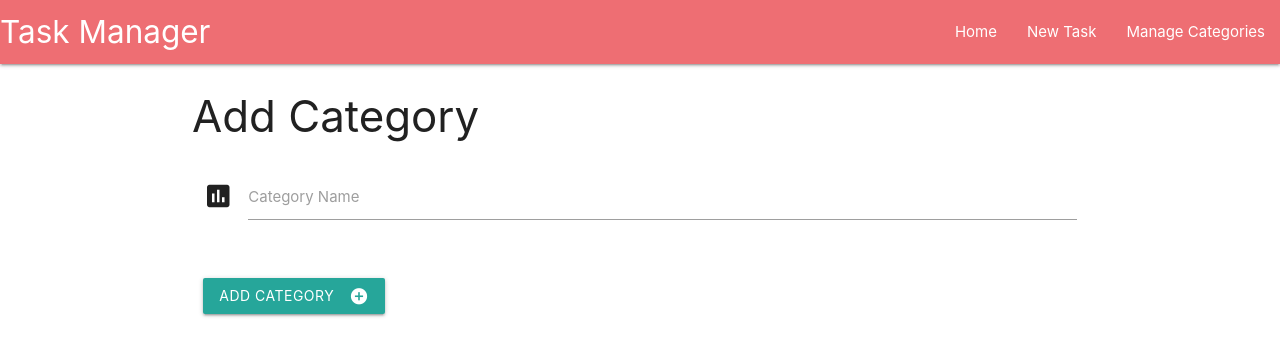
After one commit to julian-garcia/task-manager, a Flask app: page /add_category in a window 1280 px wide. The commit adds this page. Shown: the top 356 px of the page. Run offline with Flask 2, Linux system fonts and the light colour scheme; some libraries are stand-ins or nearby versions.

Commit message:
Category add/edit/delete, Navigation

```diff
--- a/app.py
+++ b/app.py
@@ -36,13 +36,13 @@ def add_task():
 def edit_task(task_id):
     if request.method == 'POST':
         is_urgent = 'false' if request.form.get('is_urgent', 'false')=='false' else 'true'
-        update_task = {
-                    'category_name': request.form["category"],
-                    'task_name': request.form["task_name"],
-                    'task_description': request.form["task_description"],
-                    'is_urgent': is_urgent,
-                    'due_date': request.form["due_date"]
-                   }
+        update_task =  {
+                        'category_name': request.form["category"],
+                        'task_name': request.form["task_name"],
+                        'task_description': request.form["task_description"],
+                        'is_urgent': is_urgent,
+                        'due_date': request.form["due_date"]
+                       }
         mongo.db.tasks.update({'_id': ObjectId(task_id)}, update_task)
         return redirect(url_for('get_tasks'))
 
@@ -50,6 +50,40 @@ def edit_task(task_id):
     all_categories = mongo.db.categories.find()
     return render_template('edittask.html', task=the_task, categories=all_categories)
 
+@app.route('/delete_task/<task_id>')
+def delete_task(task_id):
+    mongo.db.tasks.remove({'_id': ObjectId(task_id)})
+    return redirect(url_for('get_tasks'))
+
+@app.route('/get_categories')
+def get_categories():
+    return render_template("categories.html",
+                           categories=mongo.db.categories.find())
+
+@app.route('/delete_category/<category_id>')
+def delete_category(category_id):
+    mongo.db.categories.remove({'_id': ObjectId(category_id)})
+    return redirect(url_for('get_categories'))
+
+@app.route('/edit_category/<category_id>', methods=['POST','GET'])
+def edit_category(category_id):
+    if request.method == 'POST':
+        update_category =  {'category_name': request.form["category_name"]}
+        mongo.db.categories.update({'_id': ObjectId(category_id)}, update_category)
+        return redirect(url_for('get_categories'))
+
+    the_category = mongo.db.categories.find_one({'_id': ObjectId(category_id)})
+    return render_template('editcategory.html', category=the_category)
+
+@app.route('/add_category', methods=['POST','GET'])
+def add_category():
+    if request.method == 'POST':
+        new_category = {'category_name': request.form["category_name"]}
+        mongo.db.categories.insert_one(new_category)
+        return redirect(url_for('get_categories'))
+
+    return render_template("addcategory.html")
+
 if __name__ == '__main__':
     app.run(host=os.getenv('IP'),
             port=int(os.getenv('PORT') or 8000),
--- /dev/null
+++ b/templates/addcategory.html
@@ -0,0 +1,22 @@
+{% extends 'base.html' %}
+{% block content %}
+  <h3>Add Category</h3>
+  <div class="row">
+    <form action="" method="POST" class="col s12">
+      <div class="row">
+        <div class="input-field col s12">
+          <i class="material-icons prefix">poll</i>
+          <input id="category_name" name="category_name" type="text" class="validate">
+          <label for="category_name">Category Name</label>
+        </div>
+      </div>
+      <div class="row">
+        <div class="input-field col s12">
+          <button class="btn waves-effect waves-light" type="submit" name="action">Add Category
+            <i class="material-icons right">add_circle</i>
+          </button>
+        </div>
+      </div>
+    </form>
+  </div>
+{% endblock %}
--- a/templates/base.html
+++ b/templates/base.html
@@ -4,12 +4,30 @@
   <meta charset="UTF-8">
   <meta name="viewport" content="width=device-width, initial-scale=1.0">
   <meta http-equiv="X-UA-Compatible" content="ie=edge">
-  <title>Tasks</title>
+  <title>Task Manager</title>
   <link rel="stylesheet" href="https://cdnjs.cloudflare.com/ajax/libs/materialize/1.0.0-rc.2/css/materialize.min.css">
   <link href="https://fonts.googleapis.com/icon?family=Material+Icons" rel="stylesheet">
   <link rel="stylesheet" href="{{url_for('static', filename='styles/style.css')}}">
 </head>
 <body>
+  <header>
+    <nav>
+      <div class="nav-wrapper">
+        <a href="{{url_for('get_tasks')}}" class="brand-logo">Task Manager</a>
+        <a href="#" data-target="mobile-demo" class="sidenav-trigger"><i class="material-icons">menu</i></a>
+        <ul id="nav-mobile" class="right hide-on-med-and-down">
+          <li><a href="{{url_for('get_tasks')}}">Home</a></li>
+          <li><a href="{{url_for('add_task')}}">New Task</a></li>
+          <li><a href="{{url_for('get_categories')}}">Manage Categories</a></li>
+        </ul>
+      </div>
+    </nav>
+    <ul class="sidenav" id="mobile-demo">
+      <li><a href="{{url_for('get_tasks')}}">Home</a></li>
+      <li><a href="{{url_for('add_task')}}">New Task</a></li>
+      <li><a href="{{url_for('get_categories')}}">Manage Categories</a></li>
+    </ul>
+  </header>
   <div class="container">
   {% block content %}
   {% endblock %}
@@ -23,6 +41,8 @@
       var instances = M.Datepicker.init(elems);
       var elems = document.querySelectorAll('select');
       var instances = M.FormSelect.init(elems);
+      var elems = document.querySelectorAll('.sidenav');
+      var instances = M.Sidenav.init(elems);
     });
   </script>
 </body>
--- a/templates/edittask.html
+++ b/templates/edittask.html
@@ -59,7 +59,7 @@
       <div class="row">
         <div class="input-field col s12">
           <button class="btn waves-effect waves-light" type="submit" name="action">Edit Task
-            <i class="material-icons right">add_circle</i>
+            <i class="material-icons right">edit</i>
           </button>
         </div>
       </div>
@@ -73,10 +73,6 @@
         defaultDate: due_date
         });
       M.Datepicker.getInstance(document.querySelector(".datepicker")).setDate(due_date);
-      // M.Datepicker.getInstance(document.querySelector(".datepicker")).gotoDate(due_date);
-
-      console.log(due_date);
-      // console.log(instance);
     });
   </script>
 {% endblock %}
```
Also changed, not shown: templates/categories.html (added, +23 -0 lines), templates/editcategory.html (added, +23 -0 lines), templates/tasks.html (+6 -1 lines).
